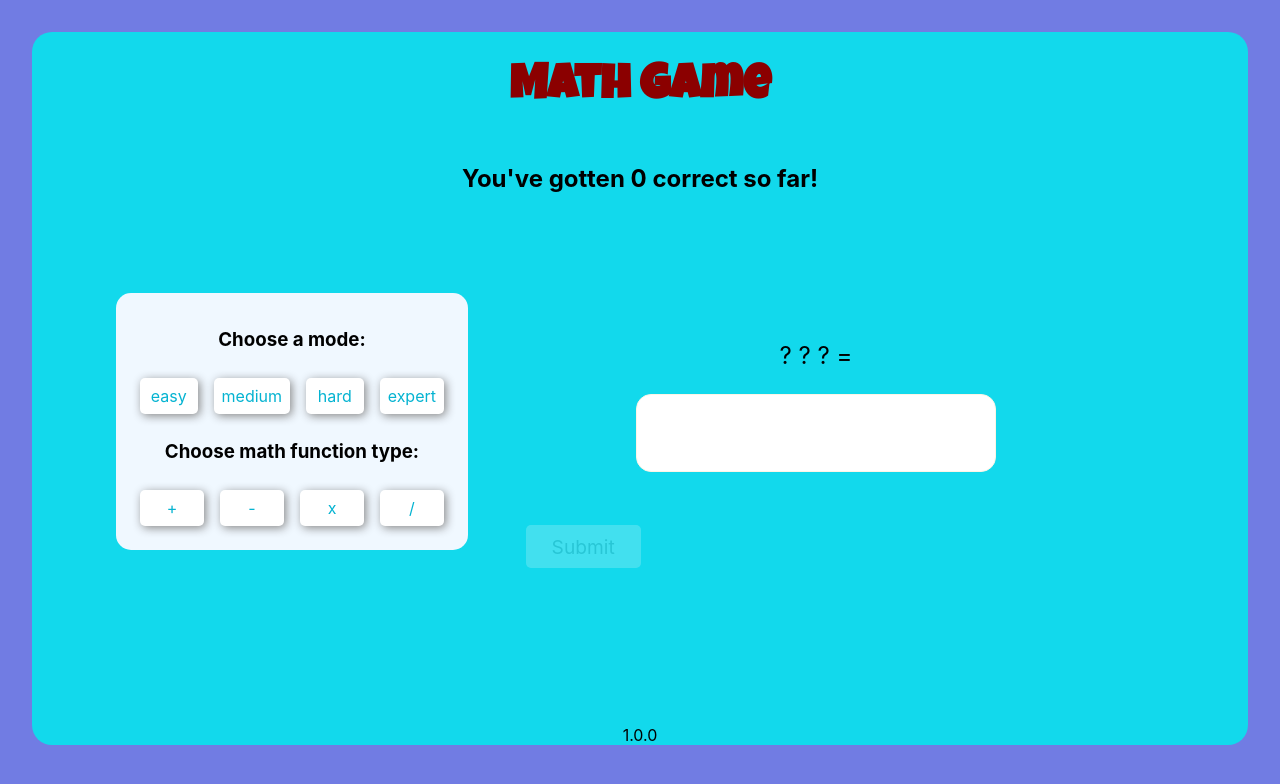
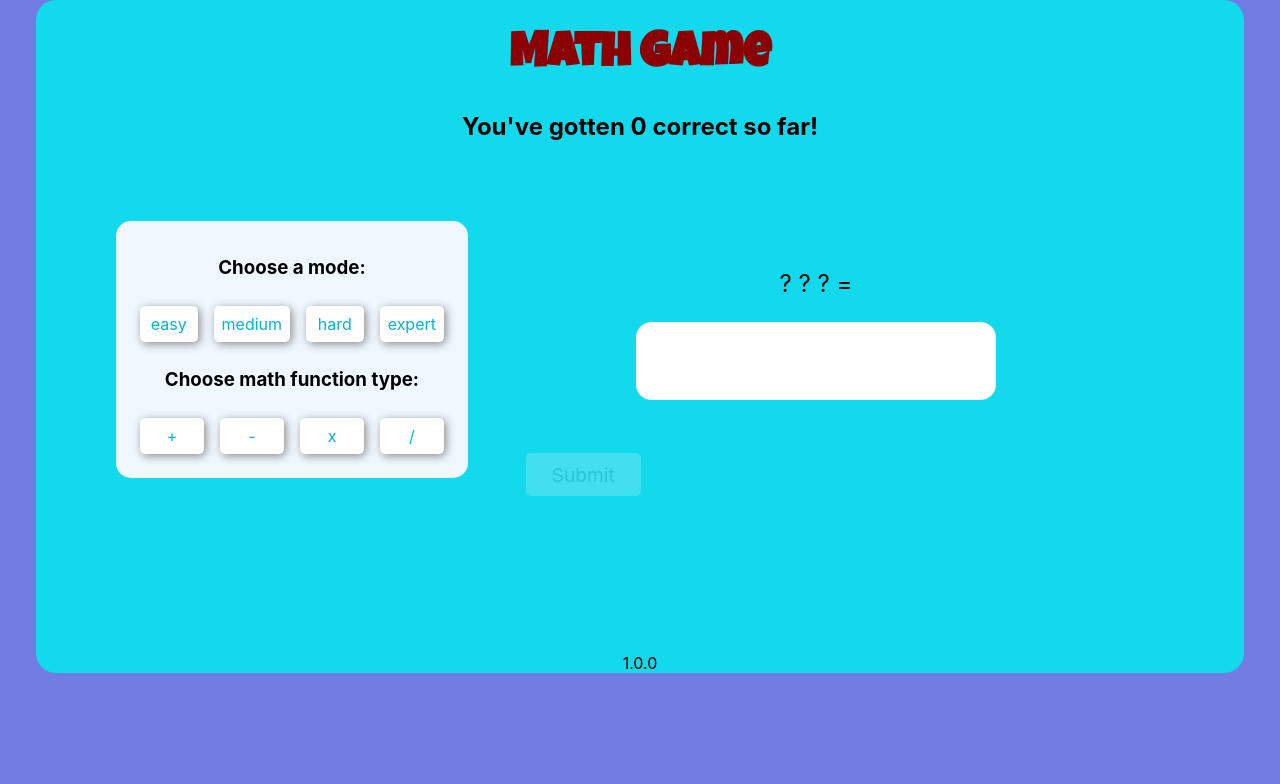
Before and after one commit to liztrenholme/math-app, a React (Create React App) app: page / in a window 1280 px wide. Shown: the top 784 px of the page. Built offline with nearby package versions, Linux system fonts and the light colour scheme.

Commit message:
fixed container styling

```diff
--- a/src/App.css
+++ b/src/App.css
@@ -1,6 +1,8 @@
 .App {
   text-align: center;
   background-color: rgb(113, 124, 227);
+  width: 100%;
+  display: flex;
 }
 body {
   background-color: rgb(113, 124, 227);
--- a/src/components/main/main.css
+++ b/src/components/main/main.css
@@ -1,10 +1,13 @@
 .main-container {
-    display: flex;
+    /* display: flex;
     flex-direction: column;
     align-items: center;
-    margin: 2em;
+    margin: 2em; */
     background-color: rgb(18, 217, 236);
     border-radius: 20px;
+    margin-right: auto;
+    margin-left: auto;
+    /* width: 100%; */
 }
 
 h1 {
@@ -174,15 +177,6 @@ span {
     color: #fff;
 }
 
-.colorSelect {
-    font-size: .8em;
-    background-color: #fff;
-    color: #04b3d1;
-    border-radius: 5px;
-    border: #fff;
-    padding: 1em;
-}
-
 .infoIcon {
     width: 100px;
     height: 100px;
```
